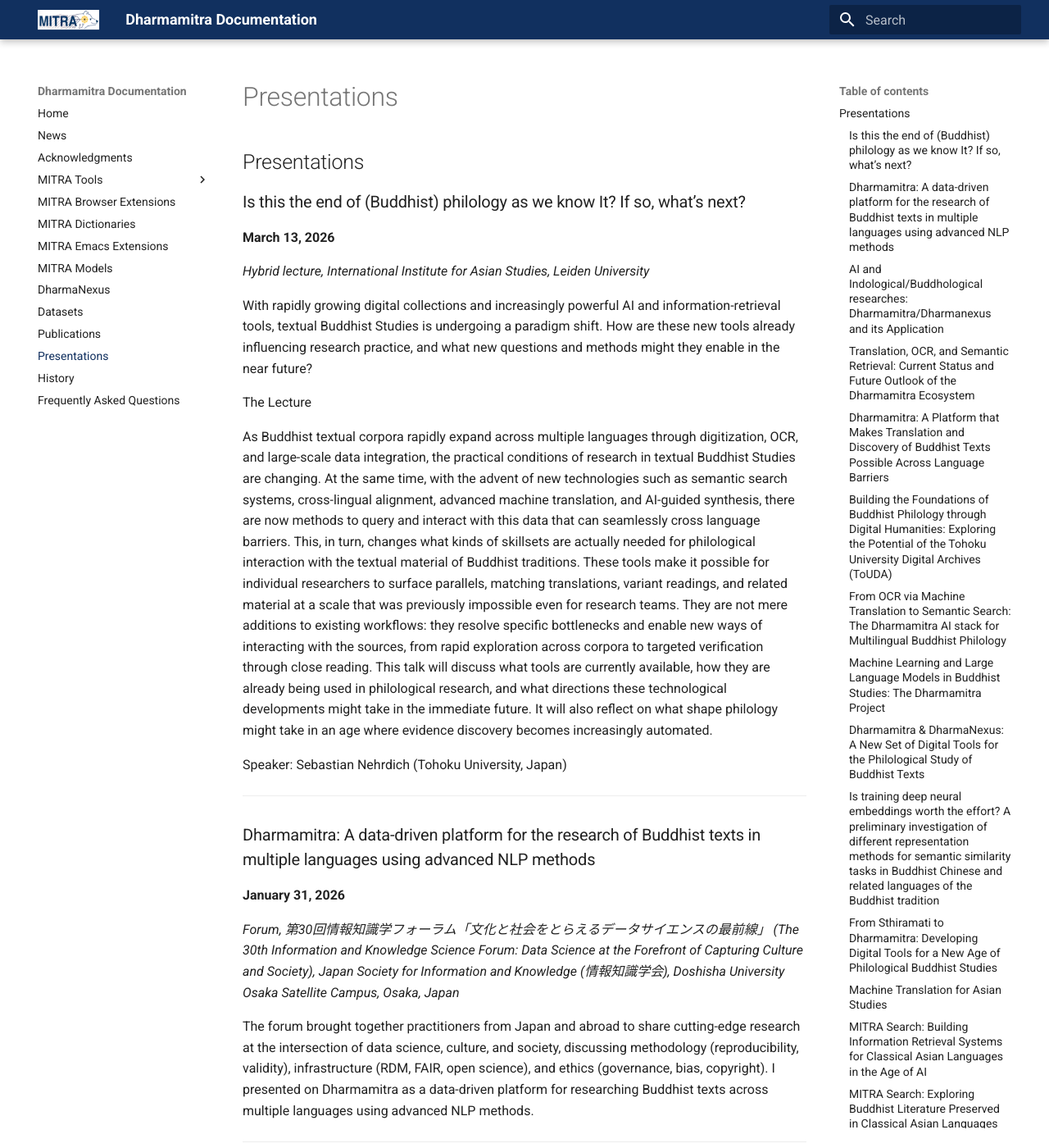
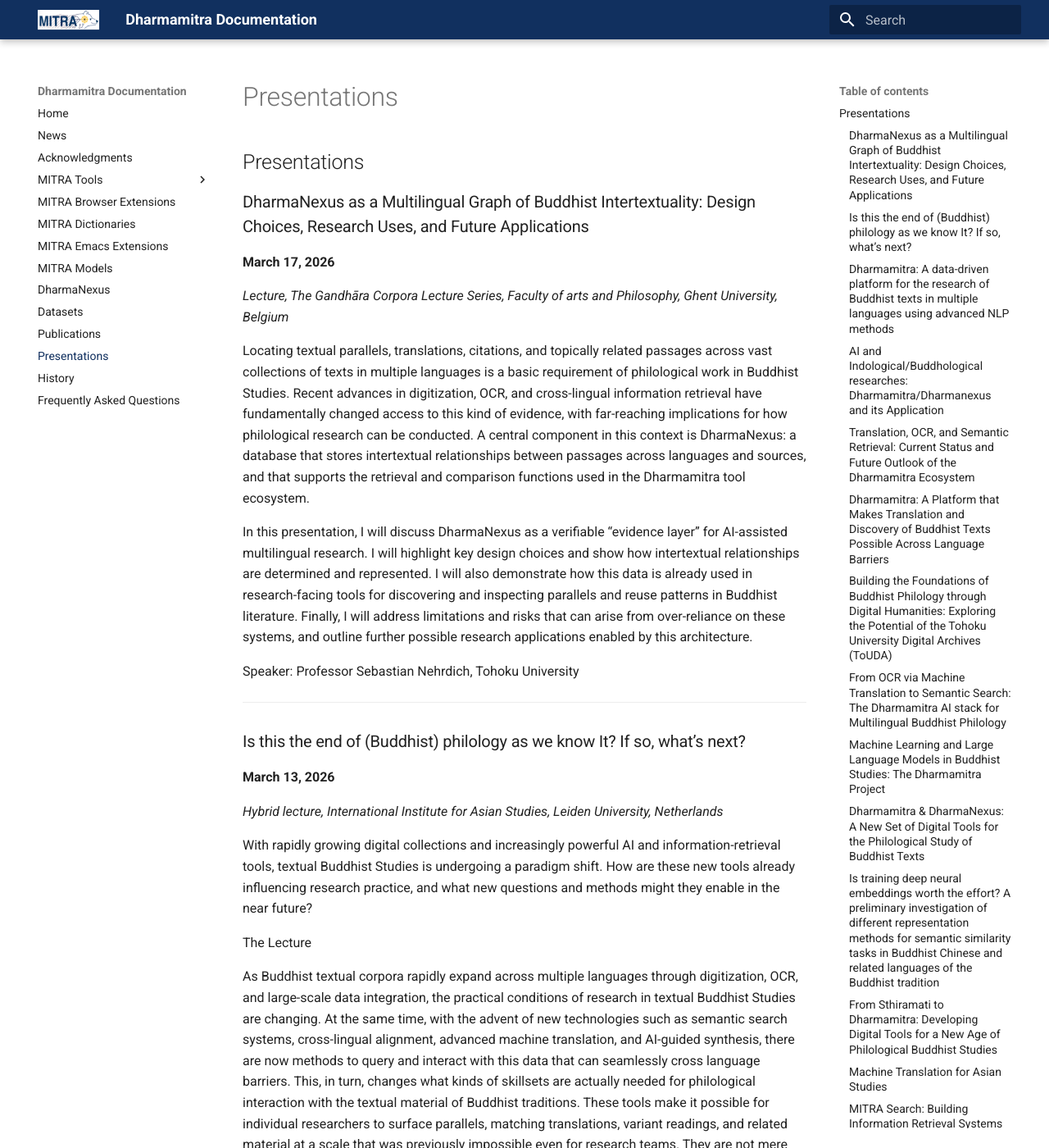
Before and after one commit to dharmamitra/dharmamitra-guides, an MkDocs documentation site: the page built from docs/presentations.md, in a window 1280 px wide and 1400 px high. Shown: the whole window at 82% size. Built offline with MkDocs 1.6.1 and Material for MkDocs 9.7.7, drawn with Linux system fonts in a browser that asks for light colours.

Commit message:
Update presentations.md

```diff
--- a/docs/presentations.md
+++ b/docs/presentations.md
@@ -1,9 +1,24 @@
 ## Presentations
+
+### DharmaNexus as a Multilingual Graph of Buddhist Intertextuality: Design Choices, Research Uses, and Future Applications
+**March 17, 2026**
+
+*Lecture, The Gandhāra Corpora Lecture Series, Faculty of arts and Philosophy, Ghent University, Belgium*
+
+Locating textual parallels, translations, citations, and topically related passages across vast collections of texts in multiple languages is a basic requirement of philological work in Buddhist Studies. Recent advances in digitization, OCR, and cross-lingual information retrieval have fundamentally changed access to this kind of evidence, with far-reaching implications for how philological research can be conducted. A central component in this context is DharmaNexus: a database that stores intertextual relationships between passages across languages and sources, and that supports the retrieval and comparison functions used in the Dharmamitra tool ecosystem.
+
+In this presentation, I will discuss DharmaNexus as a verifiable “evidence layer” for AI-assisted multilingual research. I will highlight key design choices and show how intertextual relationships are determined and represented. I will also demonstrate how this data is already used in research-facing tools for discovering and inspecting parallels and reuse patterns in Buddhist literature. Finally, I will address limitations and risks that can arise from over-reliance on these systems, and outline further possible research applications enabled by this architecture.
+
+Speaker: Professor Sebastian Nehrdich, Tohoku University
+
+
+
+---
 
 ### Is this the end of (Buddhist) philology as we know It? If so, what’s next?
 **March 13, 2026**
 
-*Hybrid lecture, International Institute for Asian Studies, Leiden University*
+*Hybrid lecture, International Institute for Asian Studies, Leiden University, Netherlands*
 
 With rapidly growing digital collections and increasingly powerful AI and information-retrieval tools, textual Buddhist Studies is undergoing a paradigm shift. How are these new tools already influencing research practice, and what new questions and methods might they enable in the near future?
 
@@ -13,6 +28,8 @@
 This talk will discuss what tools are currently available, how they are already being used in philological research, and what directions these technological developments might take in the immediate future. It will also reflect on what shape philology might take in an age where evidence discovery becomes increasingly automated.
 
 Speaker: Sebastian Nehrdich (Tohoku University, Japan)
+
+![Ghent_talk_poster](assets/Ghent_talk_Poster.jpg)
 
 ---
 
```
